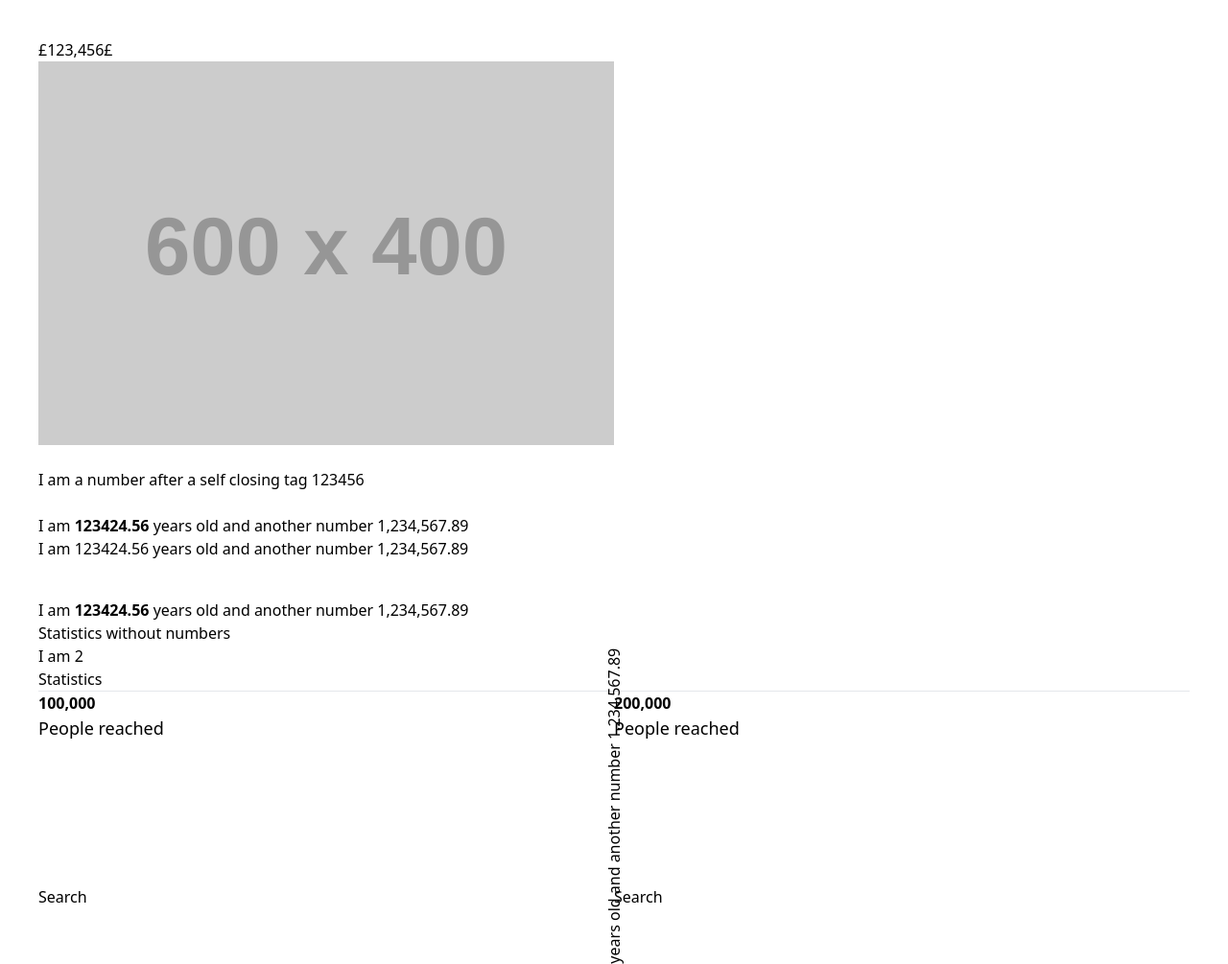
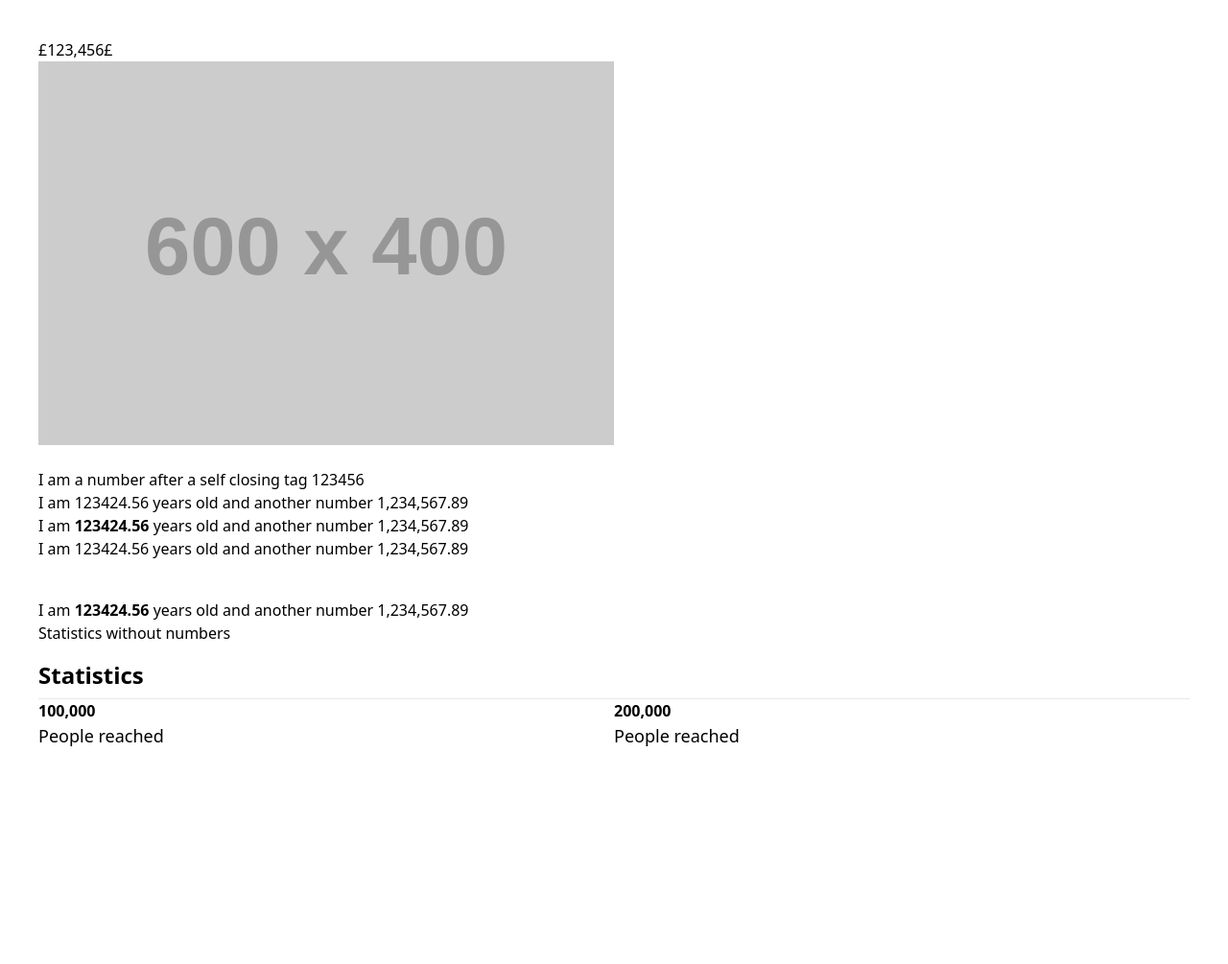
Before and after one commit to numiko/number-counter, a website built with Vite: page index.html in a window 1280 px wide. Shown: the top 1005 px of the page at 96% size. After the commit the page ends 821 px from the top, so only its background shows below. Built offline with nearby package versions, Linux system fonts and the light colour scheme; placeholder pictures from the web are drawn by us.

Commit message:
Improve formatting and tidy up file FEF-273

```diff
--- a/index.html
+++ b/index.html
@@ -1,13 +1,14 @@
 <!doctype html>
 <html lang="en">
+
 <head>
   <meta charset="UTF-8" />
   <meta name="viewport" content="width=device-width, initial-scale=1.0" />
   <title>Number Counter</title>
   <script src="https://cdn.tailwindcss.com"></script>
 </head>
-  <body class="p-10 h-[1000vh]">
 
+<body class="p-10">
   <div data-js-number-counter>
     £12345,6£
   </div>
@@ -21,7 +22,7 @@
   </div>
 
   <div data-js-number-counter>
-      <p class="-rotate-90">I am 123424.56 years old and another number 1234,567.89</p>
+    <p>I am 123424.56 years old and another number 1234,567.89</p>
     <p>I am <strong>123424.56</strong> years old and another number 1234,567.89</p>
   </div>
 
@@ -30,97 +31,33 @@
     <p>I am <strong>123424.56</strong> years old and another number 1234,567.89</p>
   </div>
 
-
   <div data-js-number-counter data-js-number-counter-start-value="5000000">
     <p>Statistics without numbers</p>
   </div>
-
-
-
-
-      <p>I am 2</p>
   </div>
 
-
-  <section data-component-id="numiko:grid" class="c-separator">
-    <div class="c-container">
-
+  <section>
+    <div>
       <div class="grid grid-cols-12">
         <div class="col-span-full">
-                                                            <h2>Statistics</h2>
-
+          <h2 class="text-2xl font-bold mt-4 mb-2">Statistics</h2>
         </div>
 
         <div class="col-span-full">
-
-
-
-
           <div class="grid gap-fl-sm-lg grid-cols-1 md:grid-cols-2">
             <div class="border-t border-surface-primary-keyline pt-fl-md" data-js-number-counter>
               <div class="text-fl-4xl font-bold text-surface-primary-accent mb-fl-xs">100,000</div>
               <p class="text-lg">People reached</p>
-
-          <!-- 🥝 Component start: numiko:statistic --><!-- 🥚 Component start: numiko:button -->
-
-
-
-
-<a data-component-id="numiko:button" class="c-button flex-row-reverse c-button--secondary" href="/search">
-
-                <!-- 🥗 Component start: numiko:icon -->
-
-
-
-
-<svg class="fill-surface-primary-accent -rotate-90 c-icon c-icon--sm" data-component-id="numiko:icon" focusable="false" aria-hidden="true">
-  <use href="#chevron-circle"></use>
-</svg>
-<!-- 🥗 Component end: numiko:icon -->
-      <span>
-      Search
-    </span>
-
-</a>
-<!-- 🥚 Component end: numiko:button --><!-- 🥝 Component end: numiko:statistic -->
             </div>
             <div class="border-t border-surface-primary-keyline pt-fl-md" data-js-number-counter>
               <div class="text-fl-4xl font-bold text-surface-primary-accent mb-fl-xs">200,000</div>
               <p class="text-lg">People reached</p>
-
-          <!-- 🥝 Component start: numiko:statistic --><!-- 🥚 Component start: numiko:button -->
-
-
-
-
-<a data-component-id="numiko:button" class="c-button flex-row-reverse c-button--secondary" href="/search">
-
-                <!-- 🥗 Component start: numiko:icon -->
-
-
-
-
-<svg class="fill-surface-primary-accent -rotate-90 c-icon c-icon--sm" data-component-id="numiko:icon" focusable="false" aria-hidden="true">
-  <use href="#chevron-circle"></use>
-</svg>
-<!-- 🥗 Component end: numiko:icon -->
-      <span>
-      Search
-    </span>
-
-</a>
-<!-- 🥚 Component end: numiko:button --><!-- 🥝 Component end: numiko:statistic -->
             </div>
           </div>
         </div>
       </div>
     </div>
   </section>
-<!-- 🥗 Component end: numiko:grid --><!-- 🥝 Component end: numiko:statistic --><!-- 🥝 Component end: numiko:statistic -->
-    <!-- 🥝 Component start: numiko:statistic --><!-- 🥝 Component start: numiko:statistic --><!-- 🥗 Component start: numiko:grid -->
-
-
-
 
   <script type="module" src="./src/main.js"></script>
 </body>
```
Lines whose indentation alone changed are shown as unchanged.
